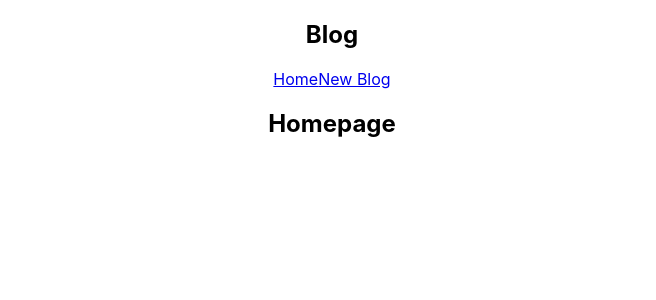
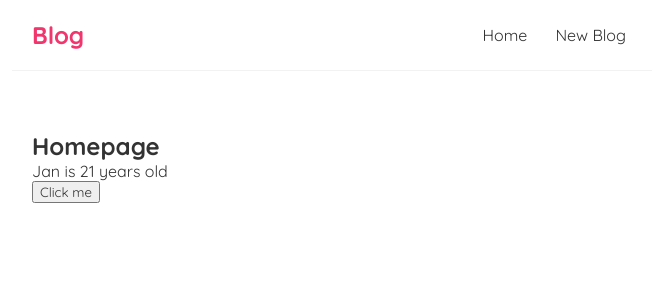
Before and after one commit to Qloozen/react-blog, a React (Create React App) app: page / in a window 1280 px wide. Shown: the top 300 px of the page, without its empty margins (308-964 px from the left). Built offline with nearby package versions, Linux system fonts and the light colour scheme.

Commit message:
Practice code with state

```diff
--- a/src/App.css
+++ /dev/null
@@ -1,38 +0,0 @@
-.App {
-  text-align: center;
-}
-
-.App-logo {
-  height: 40vmin;
-  pointer-events: none;
-}
-
-@media (prefers-reduced-motion: no-preference) {
-  .App-logo {
-    animation: App-logo-spin infinite 20s linear;
-  }
-}
-
-.App-header {
-  background-color: #282c34;
-  min-height: 100vh;
-  display: flex;
-  flex-direction: column;
-  align-items: center;
-  justify-content: center;
-  font-size: calc(10px + 2vmin);
-  color: white;
-}
-
-.App-link {
-  color: #61dafb;
-}
-
-@keyframes App-logo-spin {
-  from {
-    transform: rotate(0deg);
-  }
-  to {
-    transform: rotate(360deg);
-  }
-}
--- a/src/App.js
+++ b/src/App.js
@@ -1,5 +1,4 @@
 import { toBeInTheDocument } from '@testing-library/jest-dom/dist/matchers';
-import './App.css';
 import Navbar from './Navbar';
 import Home from './Home';
 
--- a/src/Home.js
+++ b/src/Home.js
@@ -1,7 +1,22 @@
+import { useState } from "react";
+
 const Home = () => {
+    // useState hook for making values reactive
+    // useState returns an array with the statefull value + a function to update it
+    // "const [name, setName] =" is called array destructuring (https://www.freecodecamp.org/news/array-and-object-destructuring-in-javascript/)
+    const [name, setName] = useState("Jan");
+    const [age, setAge] = useState(21);
+
+    const handleClick = () => {
+        setName("Peter");
+        setAge(30);
+    }
+
     return (
         <div className="home">
             <h2>Homepage</h2>
+            <p>{name} is {age} years old</p>
+            <button onClick={handleClick}>Click me</button>
         </div>
      );
 }
--- a/src/Navbar.js
+++ b/src/Navbar.js
@@ -5,7 +5,11 @@
             <h1>Blog</h1>
             <div className="links">
                 <a href="/">Home</a>
-                <a href="/create">New Blog</a>
+                <a href="/create" /*style={{
+                    color: "white",
+                    backgroundColor: "#f1356d",
+                    borderRadius: "8px"
+                }}*/>New Blog</a>
             </div>
         </nav>
     );
--- a/src/index.css
+++ b/src/index.css
@@ -1,13 +1,35 @@
-body {
+@import url('https://fonts.googleapis.com/css2?family=Quicksand:wght@300;400;500;600;700&display=swap');
+
+/* base styles */
+* {
   margin: 0;
-  font-family: -apple-system, BlinkMacSystemFont, 'Segoe UI', 'Roboto', 'Oxygen',
-    'Ubuntu', 'Cantarell', 'Fira Sans', 'Droid Sans', 'Helvetica Neue',
-    sans-serif;
-  -webkit-font-smoothing: antialiased;
-  -moz-osx-font-smoothing: grayscale;
+  font-family: "Quicksand";
+  color: #333;
 }
-
-code {
-  font-family: source-code-pro, Menlo, Monaco, Consolas, 'Courier New',
-    monospace;
+.navbar {
+  padding: 20px;
+  display: flex;
+  align-items: center;
+  max-width: 600px;
+  margin: 0 auto;
+  border-bottom: 1px solid #f2f2f2;
 }
+.navbar h1 {
+  color: #f1356d;
+}
+.navbar .links {
+  margin-left: auto;
+}
+.navbar a {
+  margin-left: 16px;
+  text-decoration: none;
+  padding: 6px;
+}
+.navbar a:hover {
+  color: #f1356d;
+}
+.content {
+  max-width: 600px;
+  margin: 40px auto;
+  padding: 20px;
+}
```
